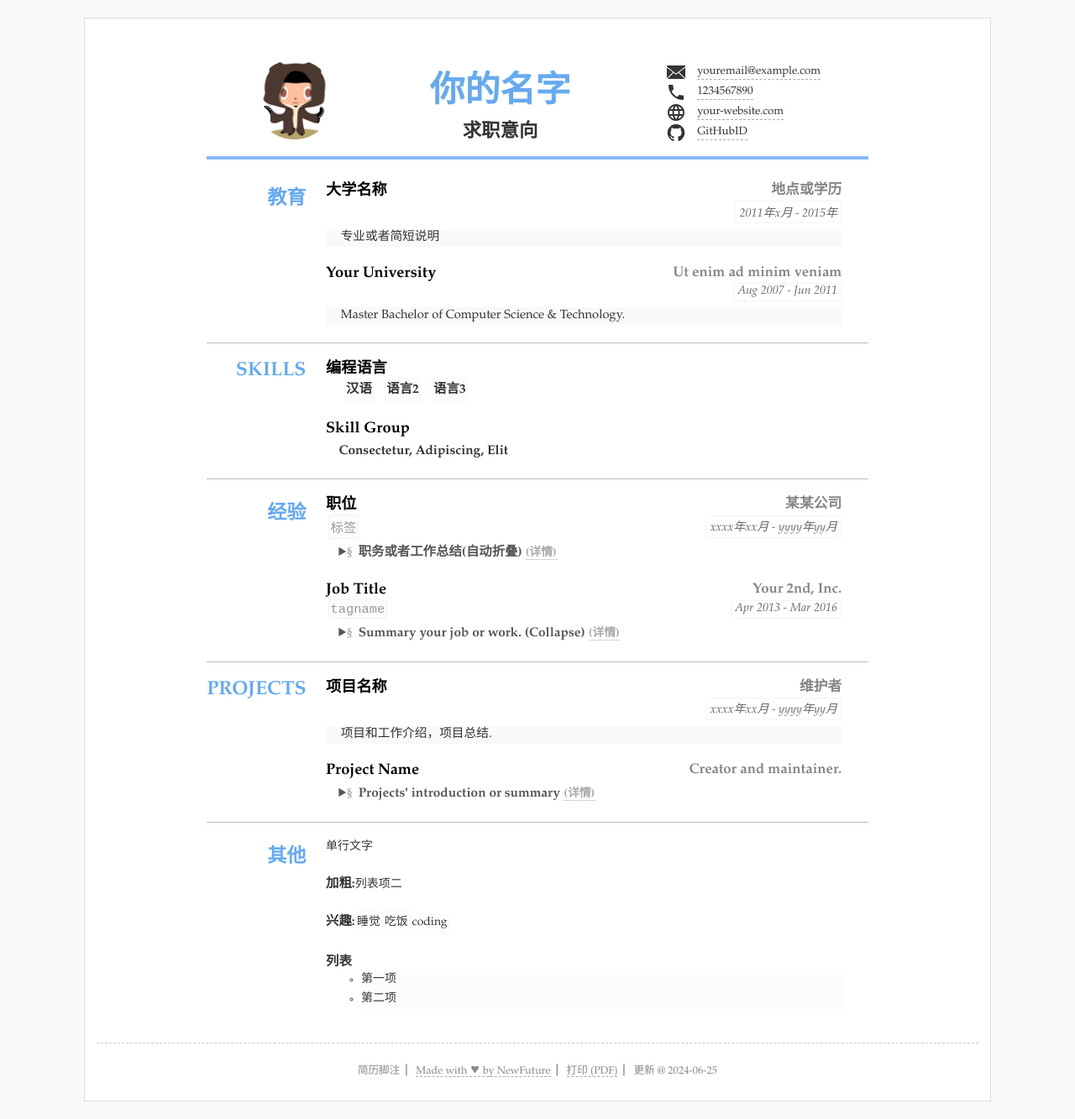
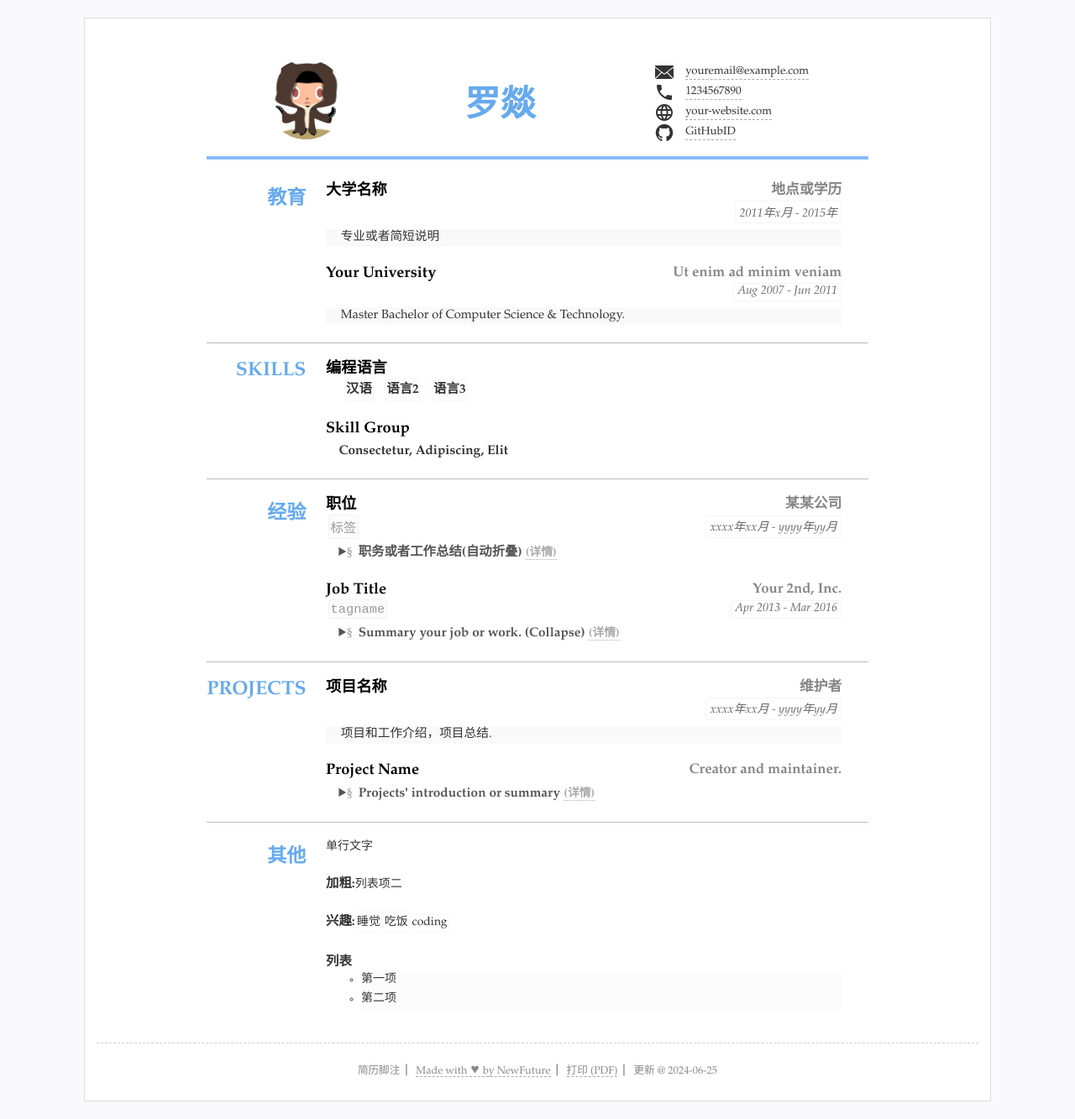
Before and after one commit to Luoyi-yi/CV, a Jekyll site: the page built from index.html, in a window 1280 px wide. Shown: the whole page at 84% size. Built offline with Jekyll 4.4.1, drawn with Linux system fonts in a browser that asks for light colours.

Commit message:
Update resume.yml

```diff
--- a/_data/resume.yml
+++ b/_data/resume.yml
@@ -3,8 +3,8 @@
 
 title: "简历标题"
 lang: "zh" #语言设置 zh表示中文 en 表示英语
-name: "你的名字"
-jobtitle: "求职意向" #可空不显示
+name: "罗燚"
+jobtitle: "" #可空不显示
 photo: "assets/img/photo.jpg" #照片可空，不显示
 
 #联系方式
```
